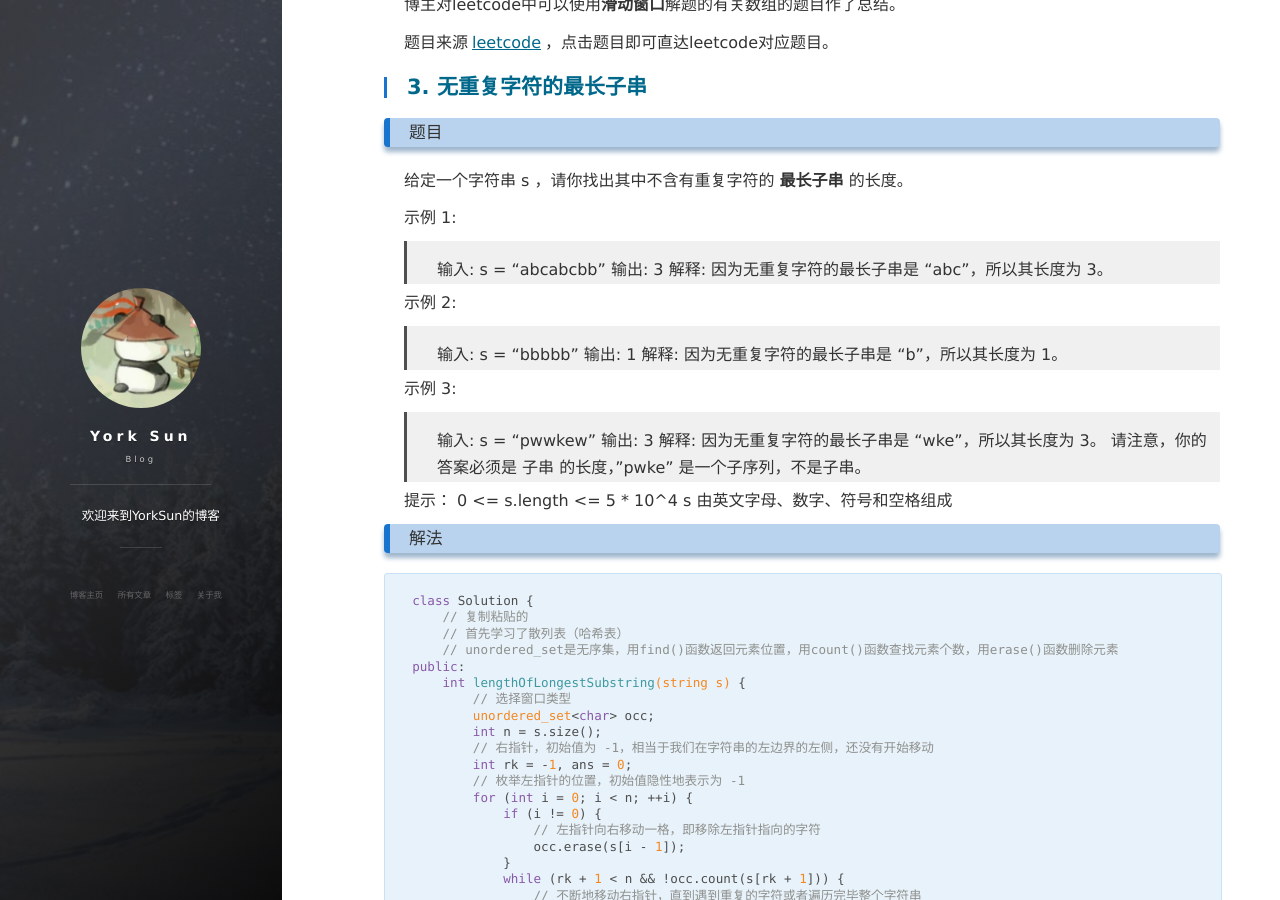
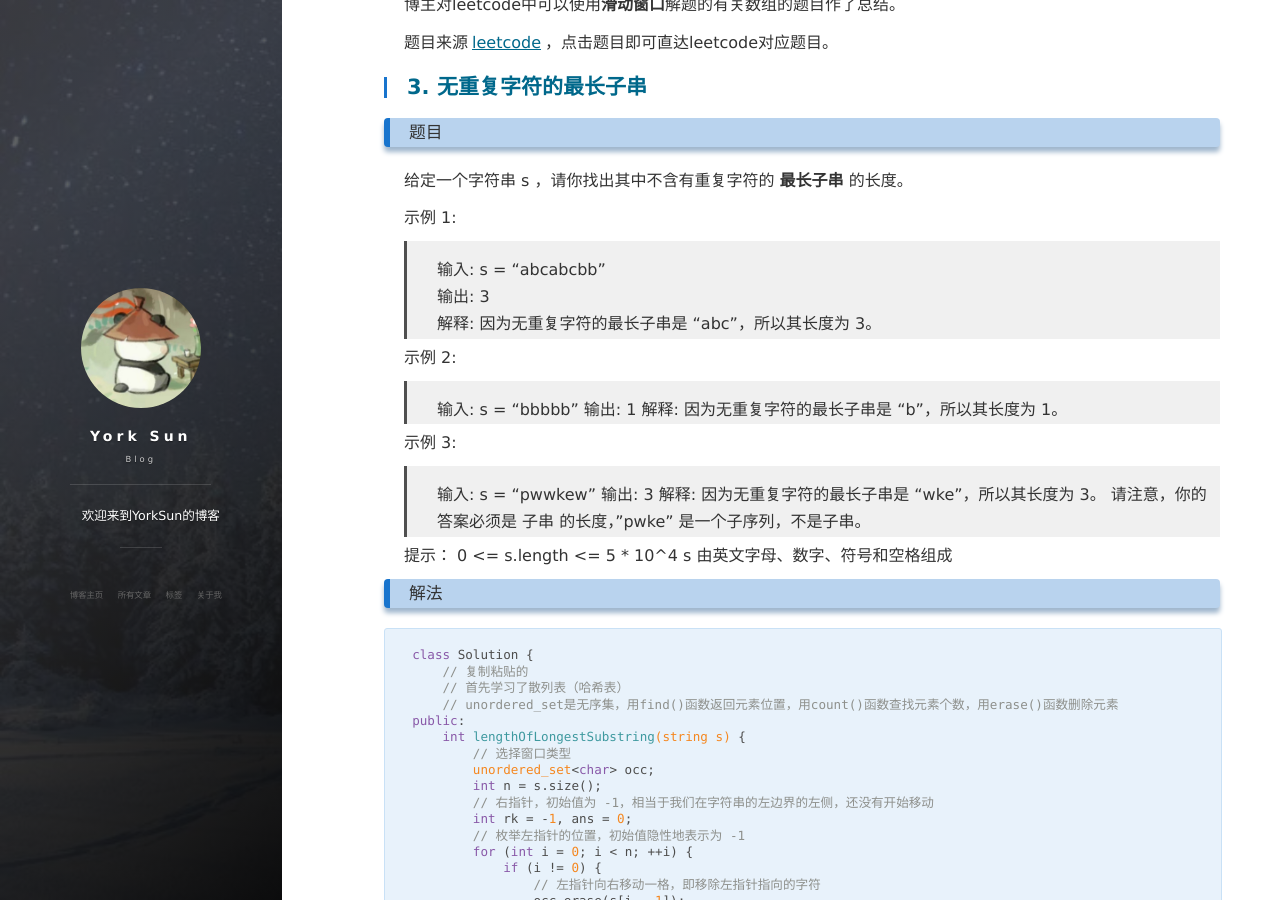
Before and after one commit to YorkSunSdu/YorkSunSdu.github.io, a Jekyll site: the page built from _posts/2022-04-08-slidingWindow.md, in a window 1280 px wide and 900 px high, scrolled down 668 px. Built offline with Jekyll 4.4.1, drawn with Linux system fonts in a browser that asks for light colours; nearby versions of some CDN libraries; comment, search, counter and statistics services are not loaded.

```diff
--- a/_posts/2022-04-08-slidingWindow.md
+++ b/_posts/2022-04-08-slidingWindow.md
@@ -16,8 +16,8 @@ tags: 算法
 给定一个字符串 s ，请你找出其中不含有重复字符的 **最长子串** 的长度。
 
 示例 1:
-> 输入: s = "abcabcbb"
-> 输出: 3
+> 输入: s = "abcabcbb"<br />
+> 输出: 3 <br />
 > 解释: 因为无重复字符的最长子串是 "abc"，所以其长度为 3。
 
 示例 2:
```
